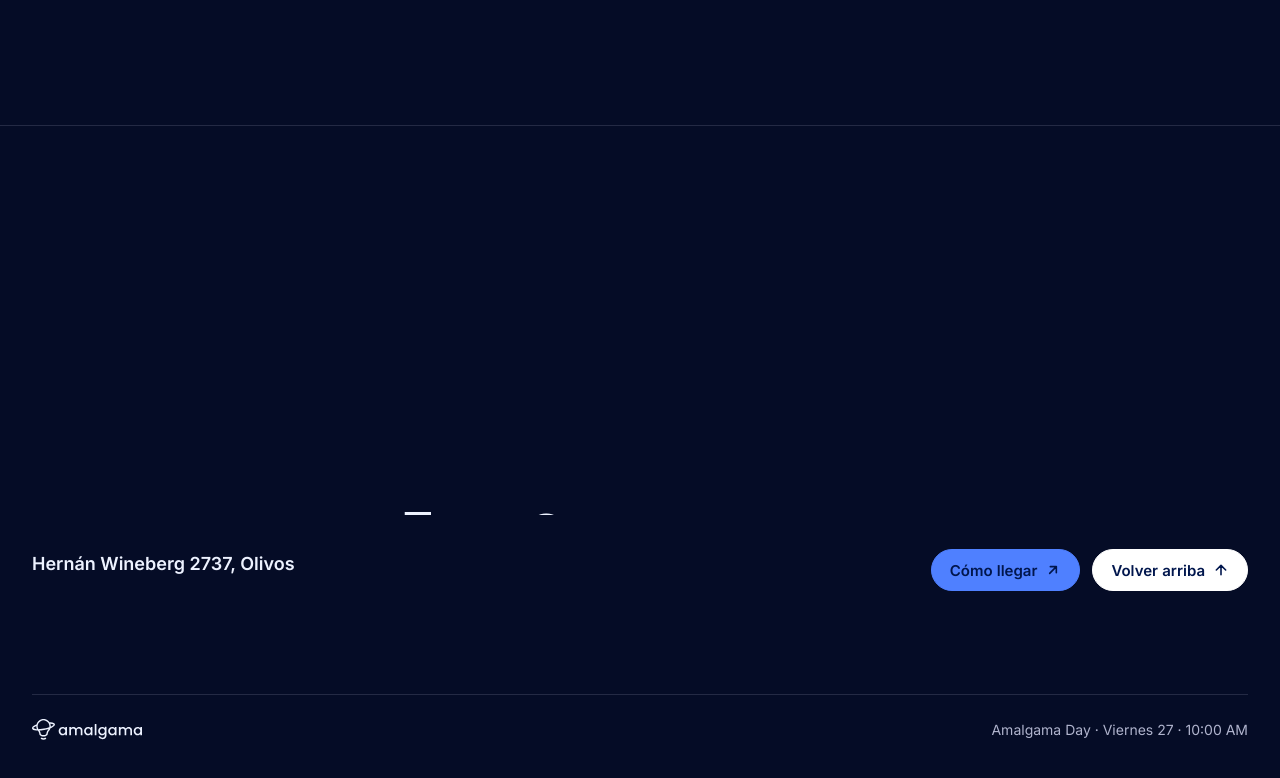
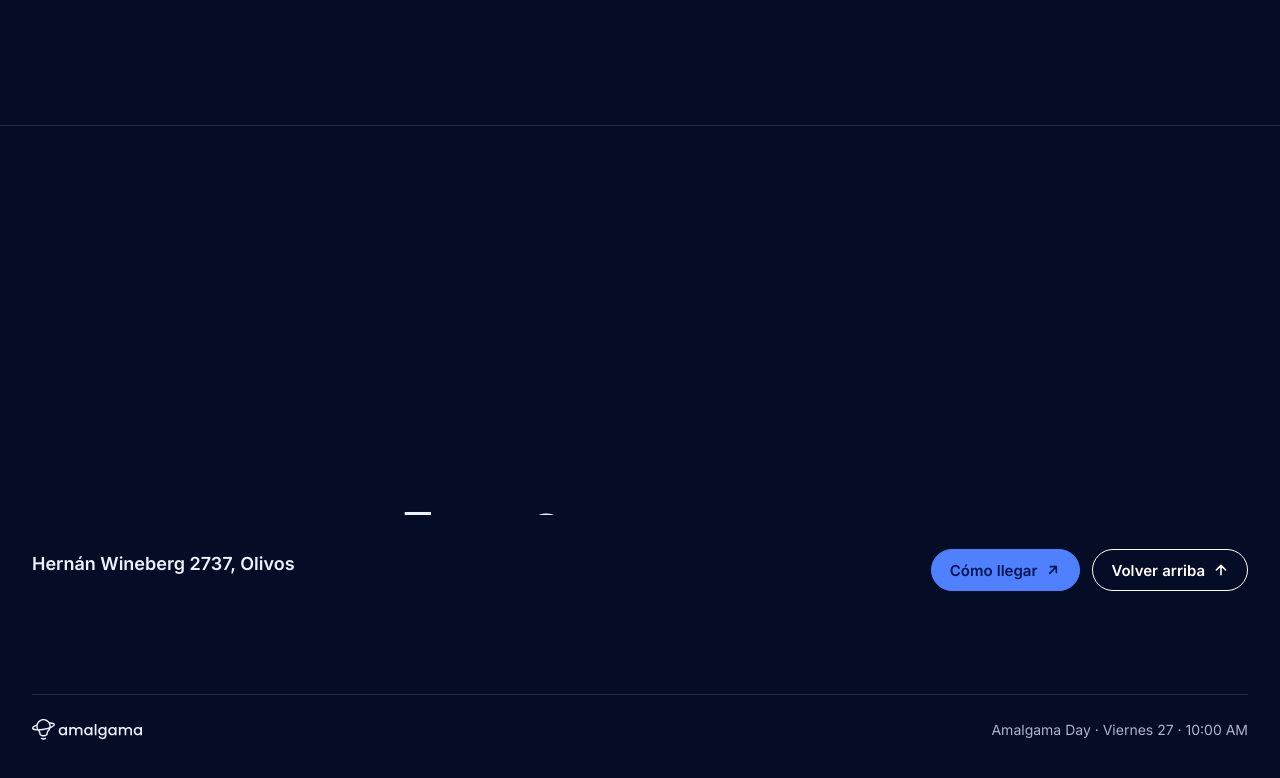
Before and after one commit to AleGiordano/amalgama_day, a plain HTML site: page index.html in a window 1280 px wide. Shown: the part 9004-9782 px from the top of the page. Drawn offline with nearby package versions, Linux system fonts and the light colour scheme.

Commit message:
Volver arriba con borde, como el botón de la oficina
Co-Authored-By: Claude Opus 5.5 <noreply@anthropic.com>

```diff
--- a/index.html
+++ b/index.html
@@ -285,8 +285,8 @@ h3 { font: 800 clamp(22px, 2.2vw, 28px)/1.1 var(--f-display); letter-spacing: -.
 .closing .addr { font: 400 15px/1.5 var(--f-mono); color: var(--muted); }
 .closing .addr strong { display: block; color: var(--ink); font: 600 18px/1.4 var(--f-body); }
 .closing .ctas { display: flex; flex-wrap: wrap; gap: 12px; }
-.btn.white { background: var(--white); border-color: var(--white); color: var(--on-accent); }
-.btn.white:hover { background: var(--blue-soft); border-color: var(--blue-soft); }
+.btn.white { background: transparent; border-color: var(--white); color: var(--white); }
+.btn.white:hover { background: var(--white); border-color: var(--white); color: var(--on-accent); }
 .foot { display: flex; justify-content: space-between; align-items: center; gap: 16px; flex-wrap: wrap; margin-top: clamp(60px, 8vw, 110px); padding-top: 24px; border-top: 1px solid var(--line); color: var(--muted); font-size: 14px; }
 .foot .logo { width: 110px; color: var(--ink); display: inline-flex; }
 .foot .logo svg { width: 100%; height: auto; }
```
